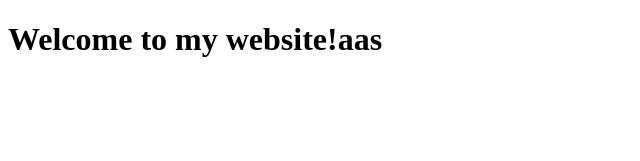
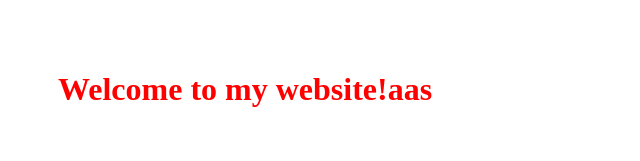
Before and after one commit to jeffrey-fu/baojiaxitong, a plain HTML site: page index.html in a window 1280 px wide. Shown: the whole page, without its empty margins (0-640 px from the left). Drawn offline with Linux system fonts and the light colour scheme.

Commit message:
6th commit

```diff
--- a/index.html
+++ b/index.html
@@ -2,7 +2,7 @@
 <html>
 <head>
 	<title>苹果手机下单系统</title>
-        <link href='css/style.css'>
+    <link rel="stylesheet" type="text/css" href="./css/style.css">
 </head>
 <body>
 	<h1>
```
